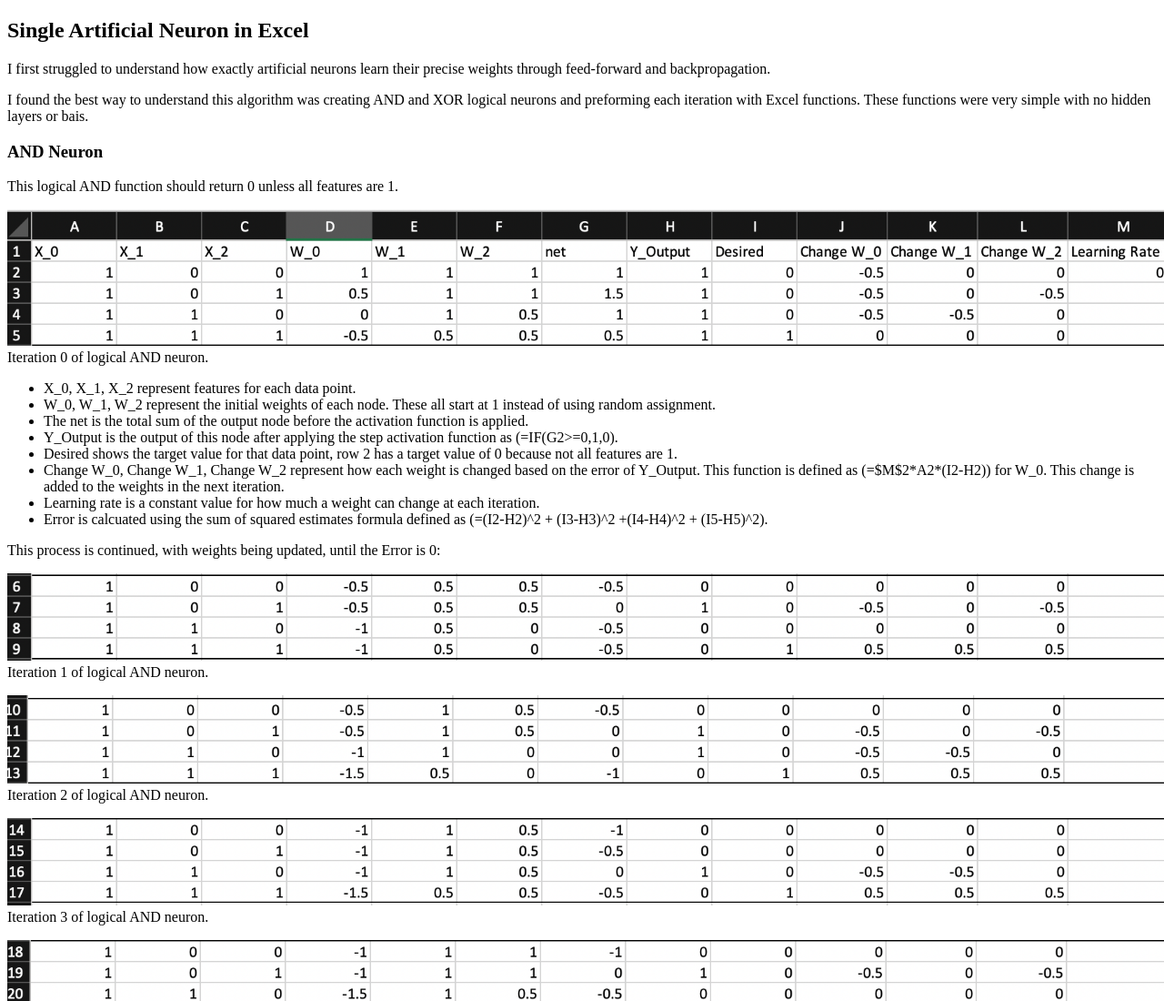
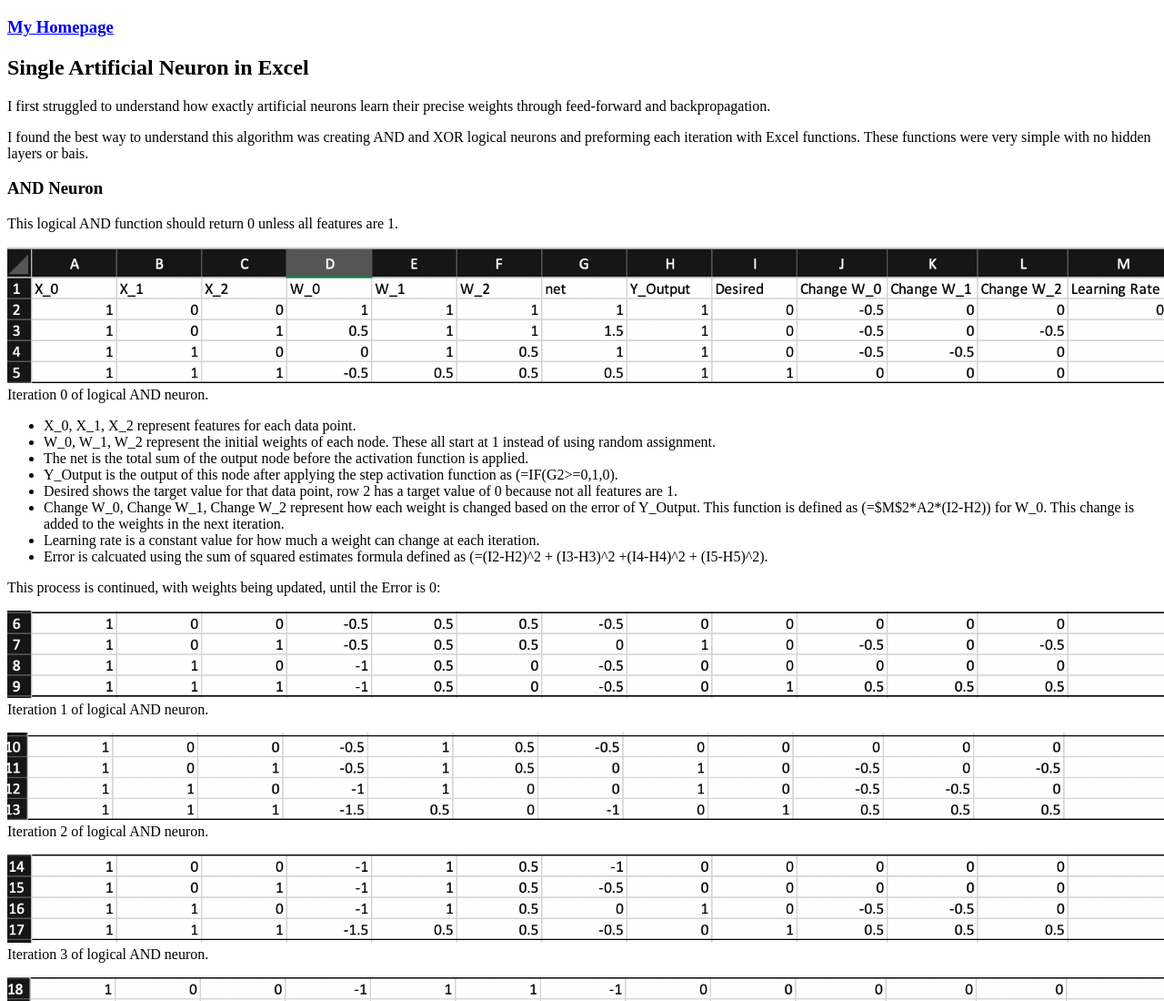
Before and after one commit to al3kq/SingleNeuronUsingExcel, a plain HTML site: page index.html in a window 1280 px wide. Shown: the top 1100 px of the page at 91% size. Drawn offline with Linux system fonts and the light colour scheme.

Commit message:
Update index.html

```diff
--- a/index.html
+++ b/index.html
@@ -2,6 +2,8 @@
 <html>
 <head><meta charset="utf-8" />
 <title>Single Artifical Neuron</title>
+ <a href = "https://al3kq.github.io">
+        <h3>My Homepage</h3> </a>
 <h2 id="single-artificial-neuron-in-excel">Single Artificial Neuron in Excel</h2>
 <p>I first struggled to understand how exactly artificial neurons learn their precise weights through feed-forward and backpropagation. </p>
 <p>I found the best way to understand this algorithm was creating AND and XOR logical neurons and preforming each iteration with Excel functions. These functions were very simple with no hidden layers or bais.</p>
```
